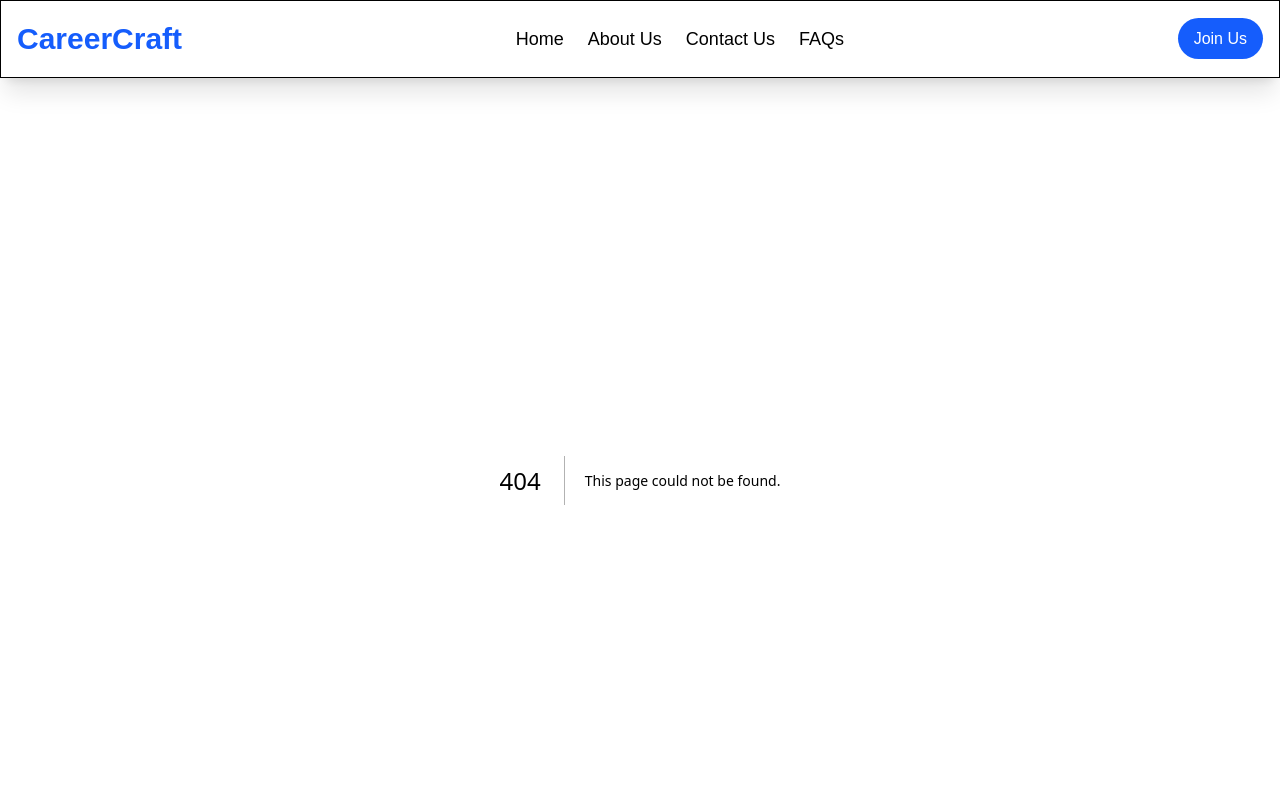
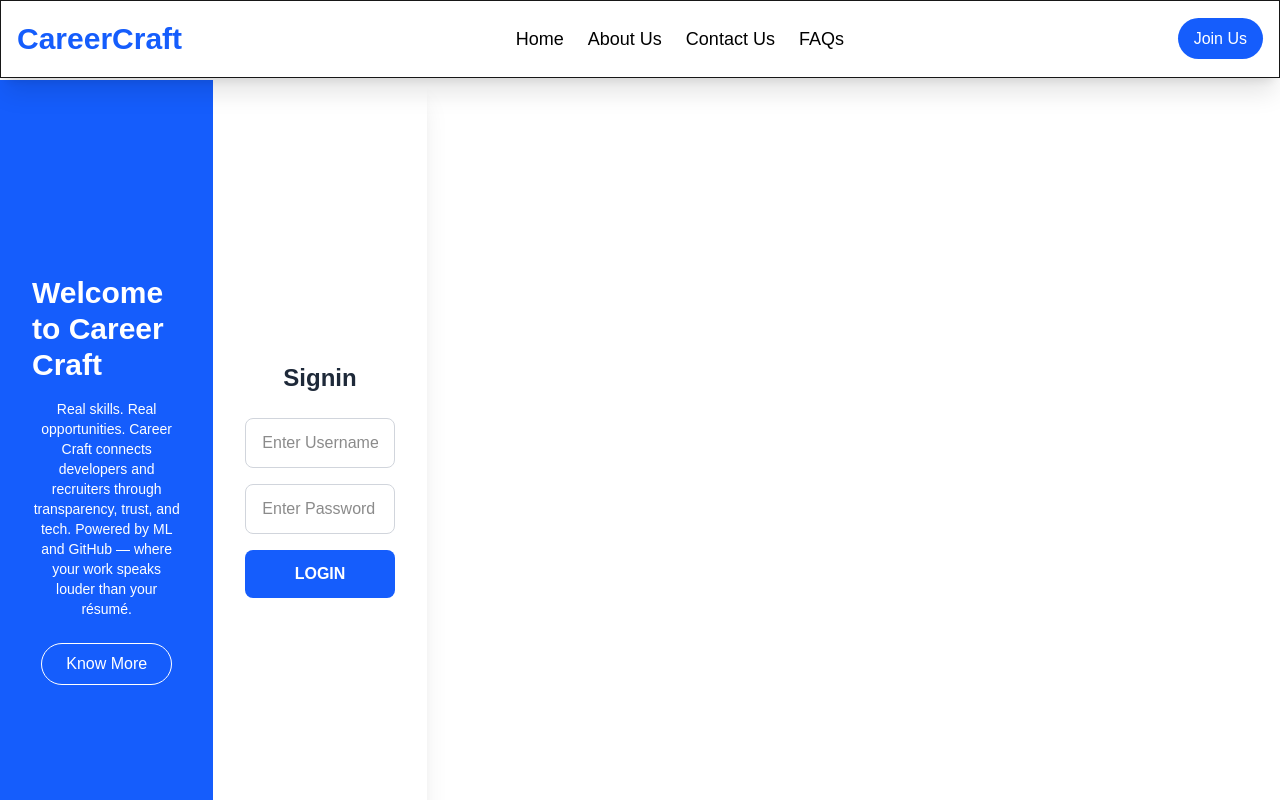
Before and after one commit to frankbahirwa/Team_PortFolio, a Next.js app: page /join in a window 1280 px wide. Before the commit this address had no page. Shown: the top 800 px of the page. Built offline with nearby package versions, Linux system fonts and the light colour scheme.

Commit message:
Faqs on the way

```diff
--- a/src/app/faqs/page.jsx
+++ b/src/app/faqs/page.jsx
@@ -44,9 +44,9 @@ export default function FAQ() {
           We collaborate with clients around the world and are comfortable managing projects
         </p>
 
-        <div className="grid grid-cols-1 md:grid-cols-2 gap-6">
+        <div className="grid grid-cols-1 md:grid-cols-2 gap-8 px-12">
           {questions.map((item, index) => (
-            <div key={index} className="bg-white p-6 rounded-xl shadow hover:shadow-md transition-all duration-300">
+            <div key={index} className="bg-[#F0F0F0] p-6  rounded-xl shadow hover:shadow-md transition-all duration-300">
               <div className="flex items-start space-x-4">
                 <FaQuestionCircle className="text-blue-500 text-3xl mt-1" />
                 <div>
--- /dev/null
+++ b/src/app/join/page.jsx
@@ -0,0 +1,53 @@
+
+ function Login() {
+    return (
+      <>
+      <div className="relative bg-white">
+      <div className="bg-gray-500 shadow-xl w-1/3 h-2/3 flex flex-rows items-center justify-center">
+      <div className="min-h-screen flex flex-col md:flex-row ">
+        {/* Left Section */}
+        <div className="w-full md:w-1/2 bg-blue-600 text-white flex flex-col justify-center items-center p-8">
+          <h1 className="text-3xl font-bold mb-4">  Welcome to Career Craft</h1>
+          <p className="text-sm text-center max-w-md">
+
+             Real skills. Real opportunities.
+             Career Craft connects developers and recruiters through transparency, trust, and tech.
+             Powered by ML and GitHub — where your work speaks louder than your résumé.
+          </p>
+          <button className="mt-6 px-6 py-2 border border-white rounded-full hover:bg-white hover:text-blue-600 transition">
+            Know More
+          </button>
+        </div>
+
+        {/* Right Section */}
+        <div className="w-full md:w-1/2 flex justify-center items-center bg-white p-8">
+          <div className="w-full max-w-md">
+            <h2 className="text-2xl font-semibold text-gray-800 mb-6 text-center">Signin</h2>
+            <form className="space-y-4">
+              <input
+                type="text"
+                placeholder="Enter Username ..."
+                className="w-full px-4 py-3 border border-gray-300 rounded-lg focus:outline-none focus:ring-2 focus:ring-blue-500"
+              />
+              <input
+                type="password"
+                placeholder="Enter Password ..."
+                className="w-full px-4 py-3 border border-gray-300 rounded-lg focus:outline-none focus:ring-2 focus:ring-blue-500"
+              />
+              <button
+                type="submit"
+                className="w-full bg-blue-600 hover:bg-blue-700 text-white py-3 rounded-lg transition font-semibold"
+              >
+                LOGIN
+              </button>
+            </form>
+          </div>
+        </div>
+      </div>
+      </div>
+      </div>
+
+      </>
+    );
+  }
+export default Login
```
